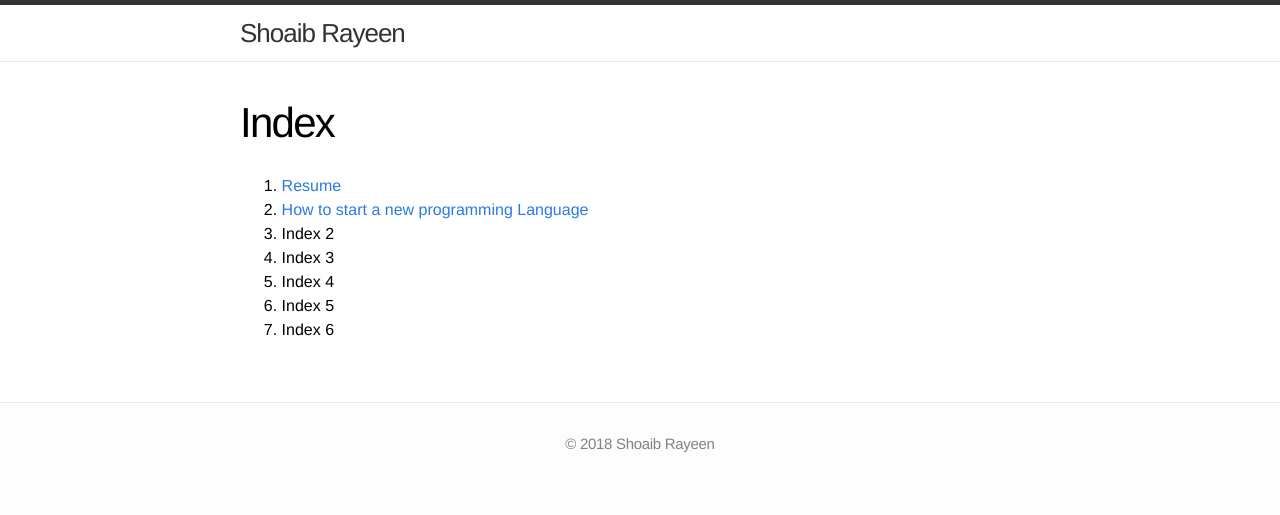
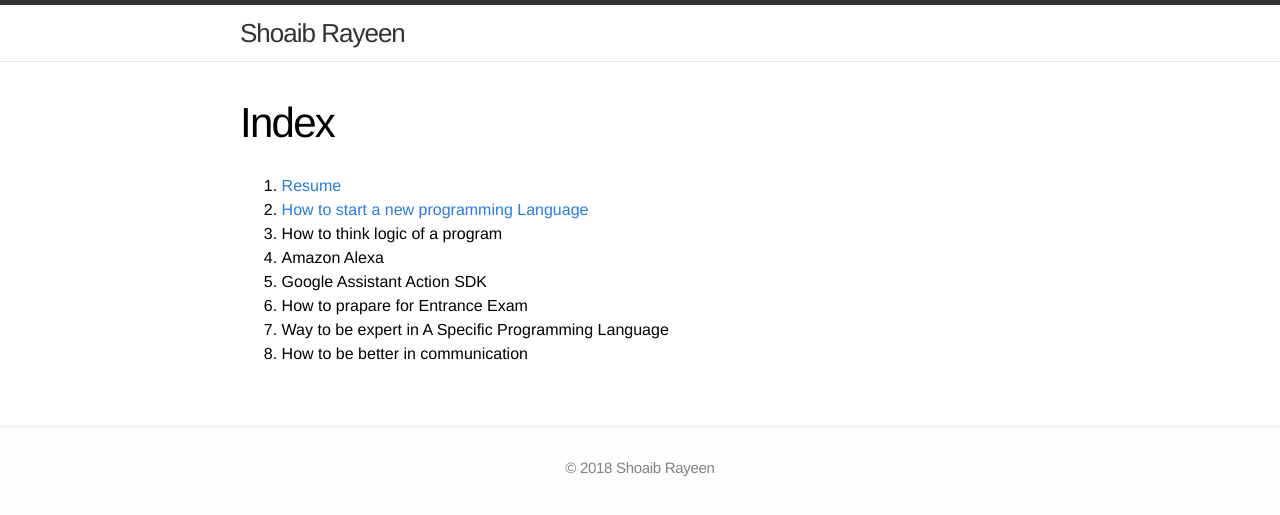
Before and after one commit to shoaibrayeen/shoaibrayeen.github.io, a Jekyll site: the page built from index.md, in a window 1280 px wide. Shown: the top 515 px of the page. Built offline with Jekyll 4.4.1, drawn with Linux system fonts in a browser that asks for light colours.

Commit message:
Update index.md

```diff
--- a/index.md
+++ b/index.md
@@ -4,8 +4,9 @@ title: Index
 ---
 1. [Resume](/doc/resume)
 2. [How to start a new programming Language](/doc/start_a_new_programming_language)
-3. Index 2
-4. Index 3
-5. Index 4
-6. Index 5
-7. Index 6
+3. How to think logic of a program
+4. Amazon Alexa
+5. Google Assistant Action SDK
+6. How to prapare for Entrance Exam
+7. Way to be expert in A Specific Programming Language
+8. How to be better in communication
```
